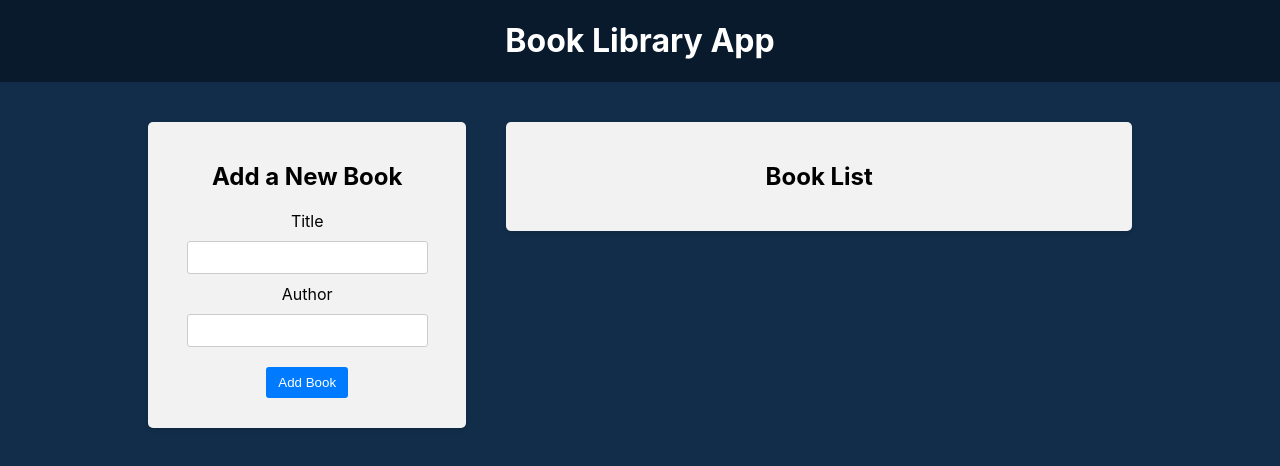
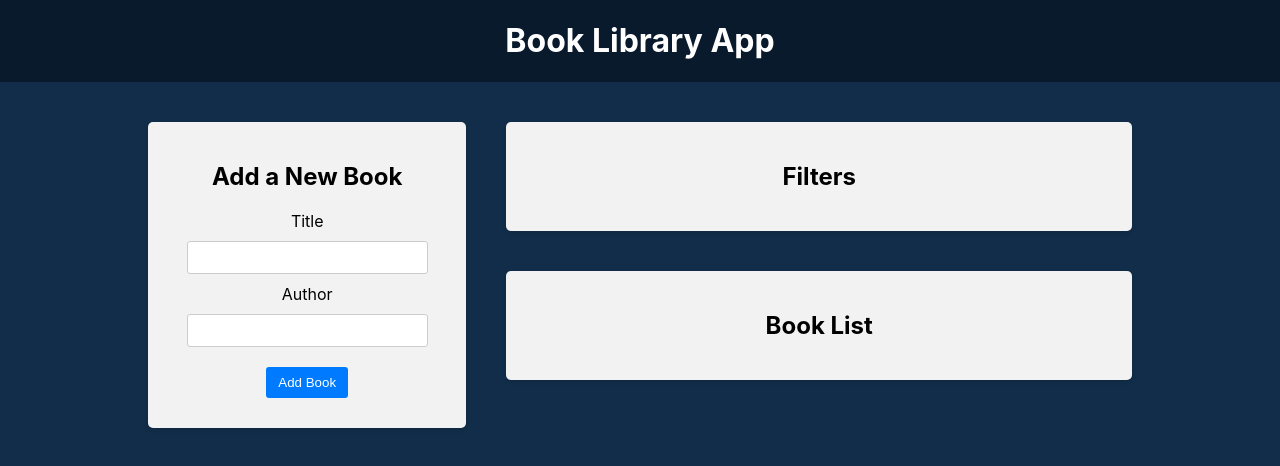
Before and after one commit to uniqcle/Book-Library-App-with-Redux, a React (Vite) app in the folder frontend/: page / in a window 1280 px wide. Shown: the top 466 px of the page. Built offline with nearby package versions, Linux system fonts and the light colour scheme.

Commit message:
install redux

```diff
--- a/frontend/package.json
+++ b/frontend/package.json
@@ -10,8 +10,10 @@
     "preview": "vite preview"
   },
   "dependencies": {
+    "@reduxjs/toolkit": "^2.11.2",
     "react": "^19.2.4",
-    "react-dom": "^19.2.4"
+    "react-dom": "^19.2.4",
+    "react-redux": "^9.2.0"
   },
   "devDependencies": {
     "@eslint/js": "^9.39.4",
--- a/frontend/src/App.jsx
+++ b/frontend/src/App.jsx
@@ -14,7 +14,7 @@ function App() {
                     <BookForm />
                 </div>
                 <div className="app-right-column">
-                    {/* <Filter /> */}
+                    <Filter />
                     <BookList />
                 </div>
             </main>
```
Also changed, not shown: frontend/src/redux/store.js (added), 1 other file (tests, documents, lock files or other folders).
